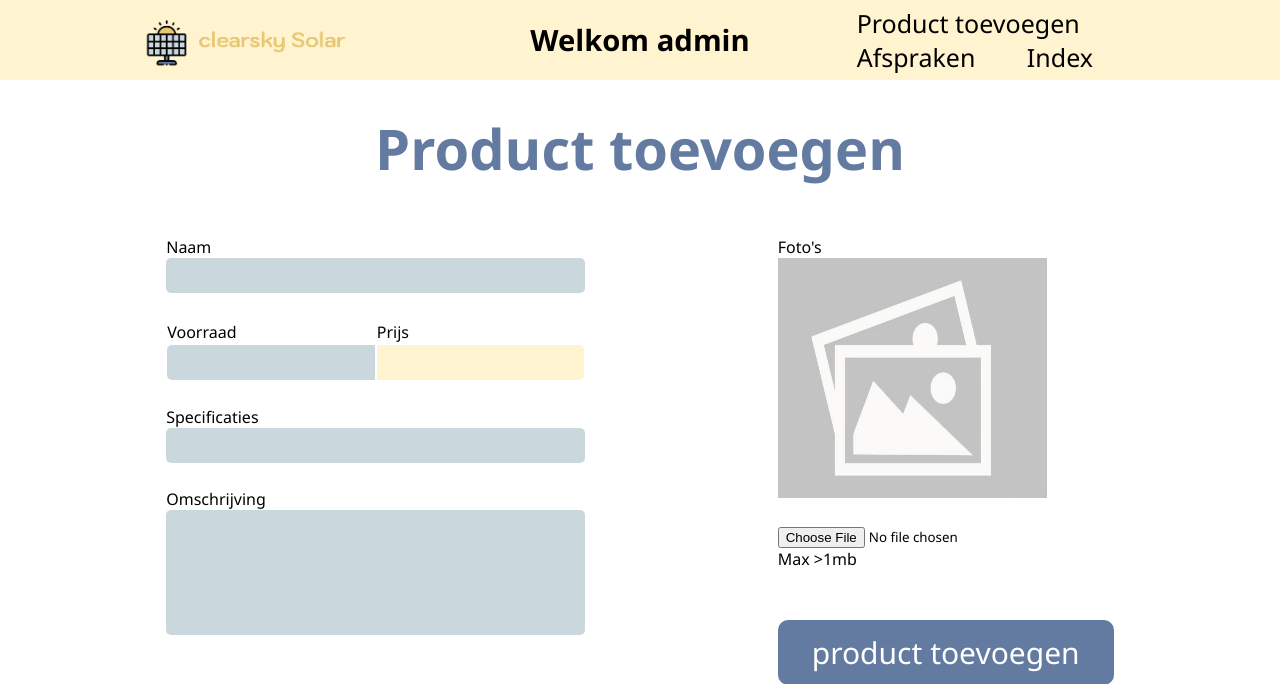
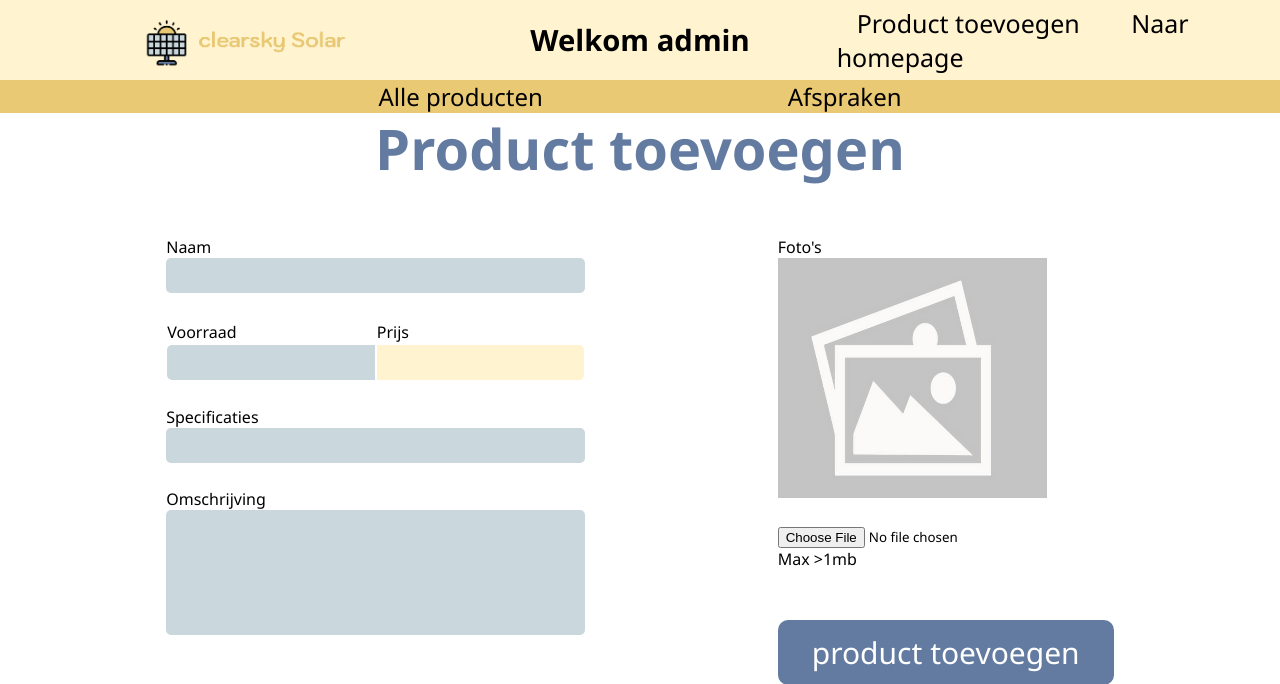
Before and after one commit to jayem747/zonnepanelen, a PHP site: page /add_product.php in a window 1280 px wide. Shown: the top 684 px of the page. Run offline with PHP 8.4, Linux system fonts and the light colour scheme; the visitor is signed in with stand-in values (Sample User, id 1); some libraries are stand-ins or nearby versions.

Commit message:
Update admin_header.php

```diff
--- a/php/admin_header.php
+++ b/php/admin_header.php
@@ -19,10 +19,13 @@ redirect_no_admin();
             </section>
             <h3 class="admin_header_text">Welkom admin</h3>
             <section class="header_right_side admin_right_side">
-                <a href="add_product.php">Product toevoegen</a>
-                <a href="admin_afspraken.php">Afspraken</a>
-                <a href="index.php">Index</a>
+            <a href="add_product.php">Product toevoegen</a>
+                <a href="index.php">Naar homepage</a>
             </section>
+        </div>
+        <div id="header_bot_layer">
+            <a href="home_admin.php">Alle producten</a>
+            <a href="admin_afspraken.php">Afspraken</a>
         </div>
     </header>
     <body>
```
